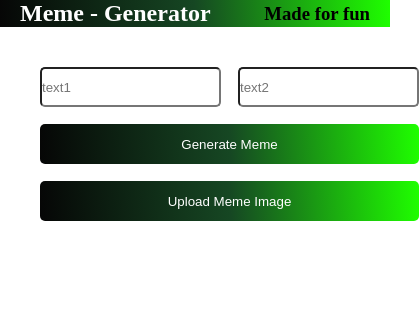
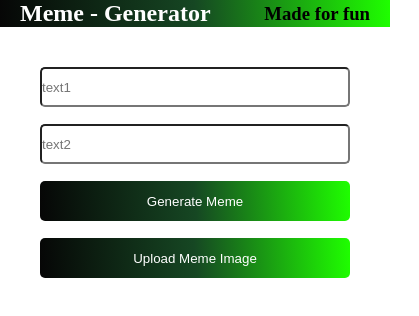
Before and after one commit to ContriHUB/Meme-Generator, a React (Create React App) app: page / in a window 390 px wide. Shown: the top 316 px of the page, 419 px wide, since content can reach past the window. Built offline with nearby package versions, Linux system fonts and the light colour scheme; no server answers.

Commit message:
handle input responsive

```diff
--- a/public/index.css
+++ b/public/index.css
@@ -30,7 +30,12 @@
     gap: 17px;
     margin-bottom: 20px;
 }
-
+ /* handling the responsive code mobile ,table and laptop device  */
+@media  screen and (max-width:768px){
+    .form{
+        grid-template-columns: 1fr;
+    }
+}
 .form__text{
     border-radius: 5px;
 }
```
